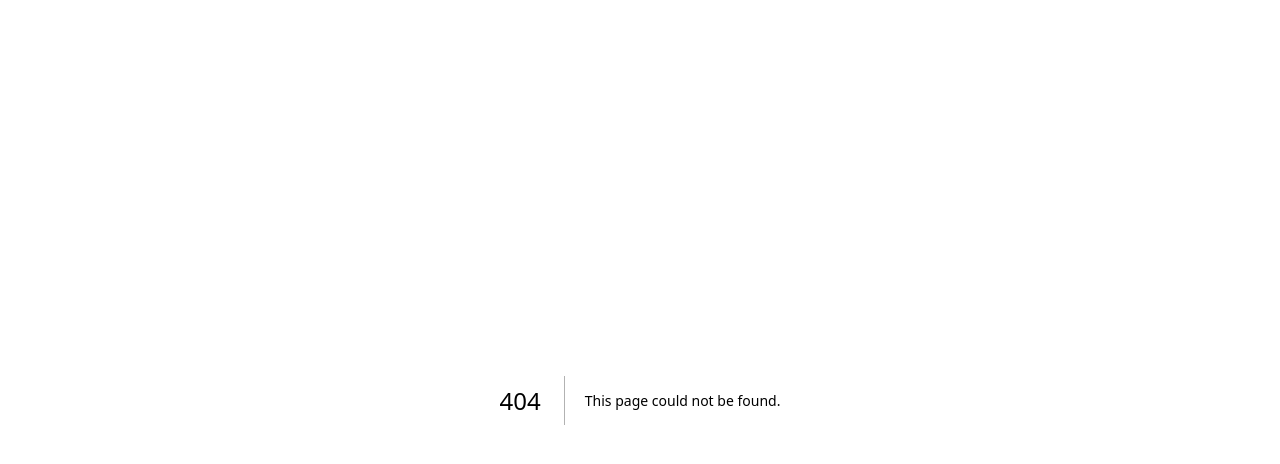
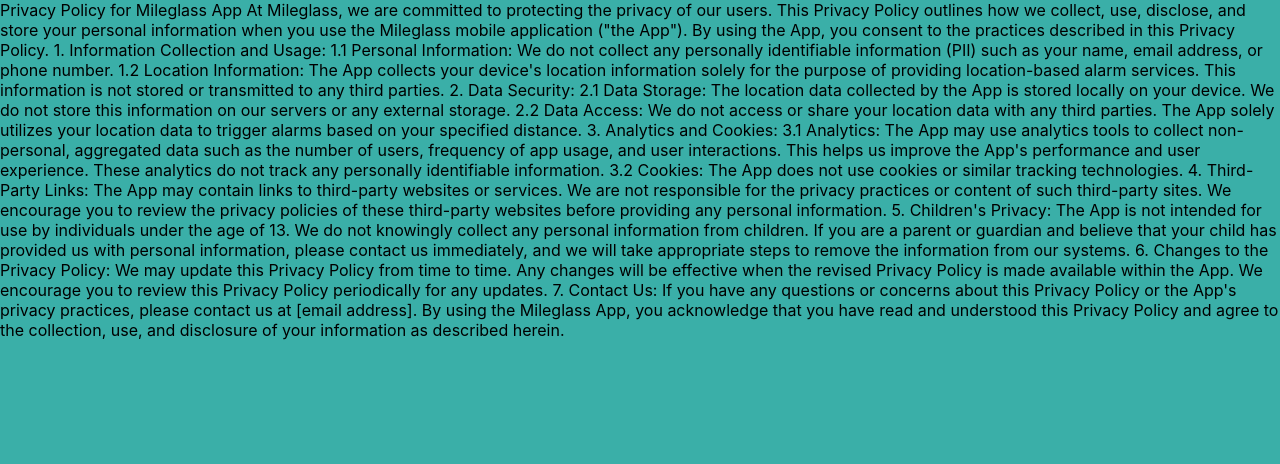
Before and after one commit to vilvaathibanpb/vilvaathiban, a Next.js app: page /privacy in a window 1280 px wide. Before the commit this address had no page. Shown: the top 464 px of the page. Built offline with nearby package versions, Linux system fonts and the light colour scheme.

Commit message:
Rename privacy to privacy.js

```diff
--- /dev/null
+++ b/pages/privacy.js
@@ -0,0 +1,53 @@
+import React from 'react';
+
+const PP = () => (<div>
+{`
+Privacy Policy for Mileglass App
+
+At Mileglass, we are committed to protecting the privacy of our users. This Privacy Policy outlines how we collect, use, disclose, and store your personal information when you use the Mileglass mobile application ("the App"). By using the App, you consent to the practices described in this Privacy Policy.
+
+1. Information Collection and Usage:
+
+1.1 Personal Information:
+We do not collect any personally identifiable information (PII) such as your name, email address, or phone number.
+
+1.2 Location Information:
+The App collects your device's location information solely for the purpose of providing location-based alarm services. This information is not stored or transmitted to any third parties.
+
+2. Data Security:
+
+2.1 Data Storage:
+The location data collected by the App is stored locally on your device. We do not store this information on our servers or any external storage.
+
+2.2 Data Access:
+We do not access or share your location data with any third parties. The App solely utilizes your location data to trigger alarms based on your specified distance.
+
+3. Analytics and Cookies:
+
+3.1 Analytics:
+The App may use analytics tools to collect non-personal, aggregated data such as the number of users, frequency of app usage, and user interactions. This helps us improve the App's performance and user experience. These analytics do not track any personally identifiable information.
+
+3.2 Cookies:
+The App does not use cookies or similar tracking technologies.
+
+4. Third-Party Links:
+
+The App may contain links to third-party websites or services. We are not responsible for the privacy practices or content of such third-party sites. We encourage you to review the privacy policies of these third-party websites before providing any personal information.
+
+5. Children's Privacy:
+
+The App is not intended for use by individuals under the age of 13. We do not knowingly collect any personal information from children. If you are a parent or guardian and believe that your child has provided us with personal information, please contact us immediately, and we will take appropriate steps to remove the information from our systems.
+
+6. Changes to the Privacy Policy:
+
+We may update this Privacy Policy from time to time. Any changes will be effective when the revised Privacy Policy is made available within the App. We encourage you to review this Privacy Policy periodically for any updates.
+
+7. Contact Us:
+
+If you have any questions or concerns about this Privacy Policy or the App's privacy practices, please contact us at [email address].
+
+By using the Mileglass App, you acknowledge that you have read and understood this Privacy Policy and agree to the collection, use, and disclosure of your information as described herein.
+`}
+</div>);
+
+export default PP
```
